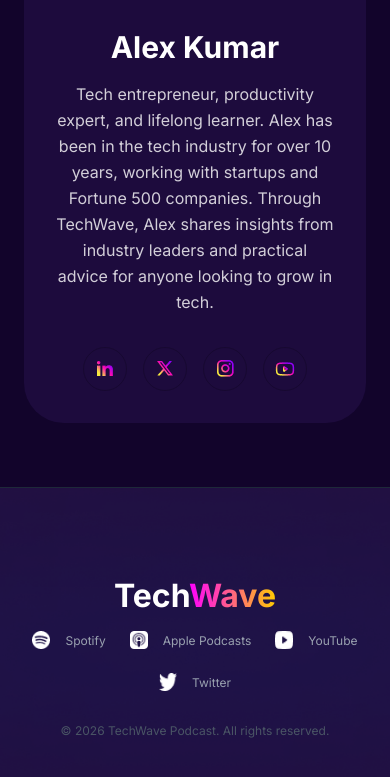
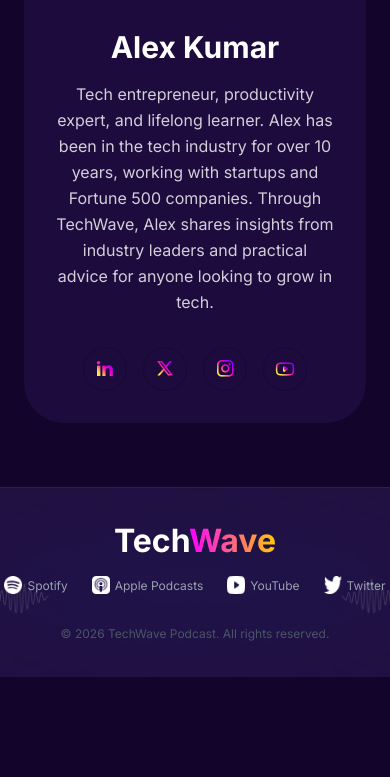
Before and after one commit to Clone54/Assignment_2, a plain HTML site: page index.html in a window 390 px wide. Shown: the part 4638-5415 px from the top of the page. After the commit the page ends 5315 px from the top, so only its background shows below. Drawn offline with nearby package versions, Linux system fonts and the light colour scheme.

Commit message:
6th commit

```diff
--- a/index.html
+++ b/index.html
@@ -206,7 +206,7 @@
 </section>
 
 <footer class="py-12 flex-col items-center justify-center text-center border-t border-gray-800">
-    <div class="md: mt-[50px]">
+    <div class="fut">
         <div class="foot text-3xl md:text-8xl font-bold mb-6 justify-center">
             Tech<span class="gradient-text">Wave</span>
         </div>
@@ -214,7 +214,7 @@
             <span class="foot-icons flex items-center gap-[10px]"><img src="assets/spotify.png" alt="">Spotify</span>
             <span class="foot-icons flex items-center gap-[10px]"><img src="assets/apple-podcast.png" alt="">Apple Podcasts</span>
             <span class="foot-icons flex items-center gap-[10px]"><img src="assets/youtube-podcast.png" alt="">YouTube</span>
-            <span class="foot-icons flex items-center gap-[10px]"><img src="assets/twitter.png" alt="">Twitter</span>
+            <span class="foot-icons flex items-center"><img src="assets/twitter.png" alt="">Twitter</span>
         </div>
         <p class="text-gray-600 text-xs">&copy; 2026 TechWave Podcast. All rights reserved.</p>
     </div>
--- a/style.css
+++ b/style.css
@@ -122,12 +122,6 @@ body {
     transition: all 0.3s ease;
 }
 
-.social-icon-box i {
-    background: linear-gradient(135deg, #ff00ff, #ffcc00);
-    -webkit-background-clip: text;
-    -webkit-text-fill-color: transparent;
-}
-
 .social-icon-box:hover {
     background: rgba(255, 255, 255, 0.2);
     transform: translateY(-3px);
@@ -144,6 +138,9 @@ footer{
     flex-direction: column;
     align-items: center;
     justify-content: center;
+}
+.fut{
+    margin-top: 150px;
 }
 
 @media (max-width: 576px) {
@@ -180,10 +177,9 @@ footer{
         right: -17px;
     }
     footer{
-        background-size: contain  auto;
+        background-size: 200%  auto;
         background-position: center 10%;
-        height: 320px;
-        padding-top: 20px;
+        height: 190px;
         object-fit: contain;
     }
     .foot{
@@ -192,7 +188,7 @@ footer{
     }
     .foot-icons{
         font-size: 12px !important;
-        gap: 15px !important;
+        gap: 5px !important;
         max-width: 90%;
         flex-wrap: wrap;
     }
@@ -200,4 +196,12 @@ footer{
         width: 18px;
         height: 18px;
     }
+    .fut{
+        display: flex;
+        flex-direction: column;
+        align-items: center;
+        justify-content: center;
+        text-align: center;
+        margin-top: 0px;
+    }
 }
```
